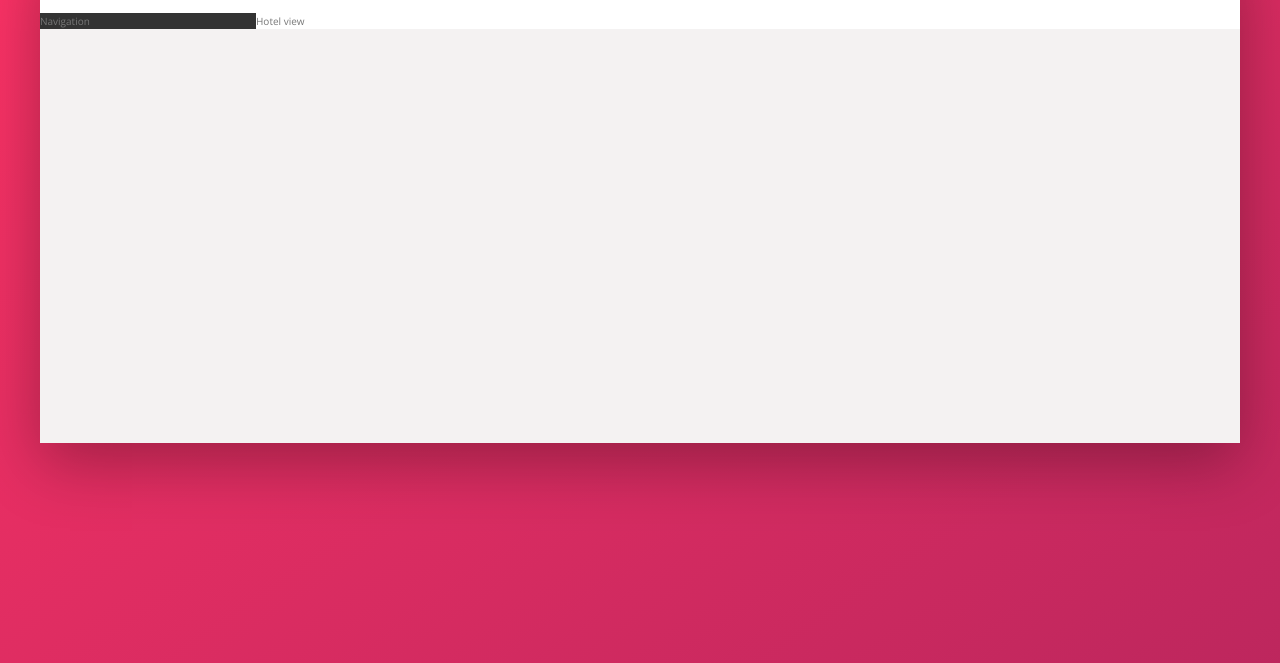
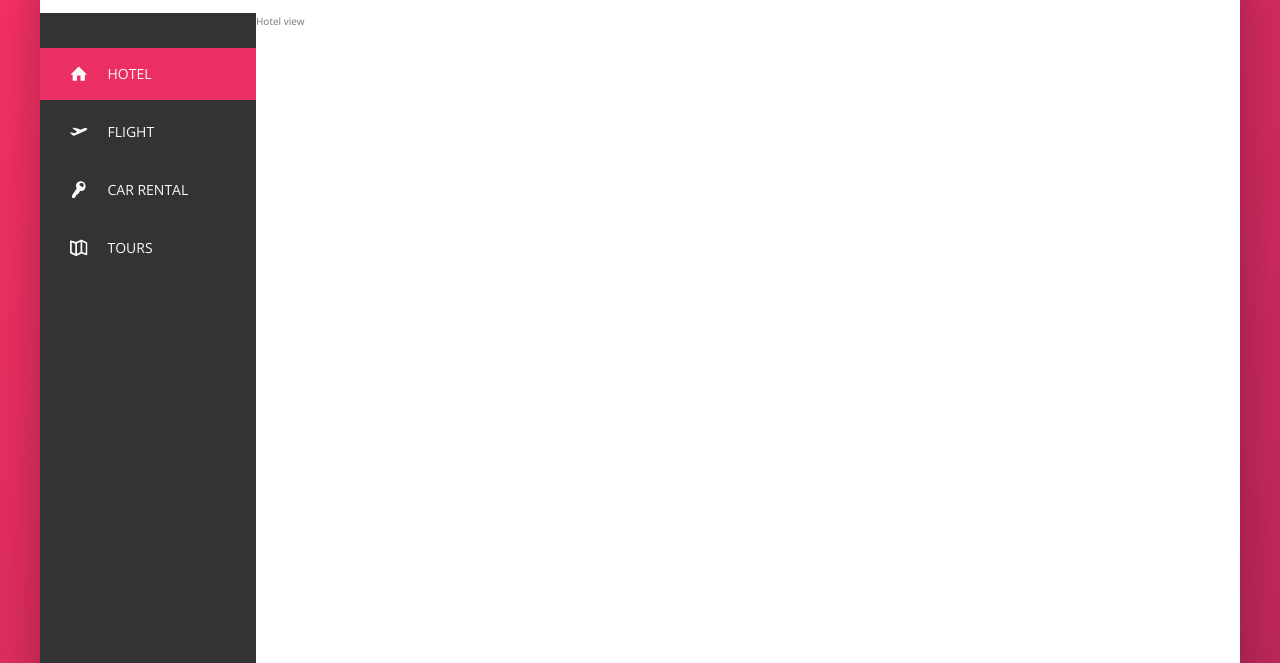
Before and after one commit to dalex998/trillo, a website: page index.html in a window 1280 px wide. Shown: the part 137-800 px from the top of the page. Drawn offline with nearby package versions, Linux system fonts and the light colour scheme.

Commit message:
Finish Buildin the Navigation

```diff
--- a/index.html
+++ b/index.html
@@ -54,7 +54,43 @@
         </nav>
       </header>
       <div class="content">
-        <nav class="sidebar">Navigation</nav>
+        <nav class="sidebar">
+          <ul class="side-nav">
+            <li class="side-nav__item side-nav__item--active">
+              <a href="#" class="side-nav__link">
+                <svg class="side-nav__icon">
+                  <use xlink:href="img/sprite.svg#icon-home"></use>
+                </svg>
+                <span>Hotel</span>
+              </a>
+            </li>
+            <li class="side-nav__item">
+              <a href="#" class="side-nav__link">
+                <svg class="side-nav__icon">
+                  <use xlink:href="img/sprite.svg#icon-aircraft-take-off"></use>
+                </svg>
+                <span>Flight</span>
+              </a>
+            </li>
+            <li class="side-nav__item">
+              <a href="#" class="side-nav__link">
+                <svg class="side-nav__icon">
+                  <use xlink:href="img/sprite.svg#icon-key"></use>
+                </svg>
+                <span>Car rental</span>
+              </a>
+            </li>
+            <li class="side-nav__item">
+              <a href="#" class="side-nav__link">
+                <svg class="side-nav__icon">
+                  <use xlink:href="img/sprite.svg#icon-map"></use>
+                </svg>
+                <span>Tours</span>
+              </a>
+            </li>
+          </ul>
+          <div class="legal">&copy; 2017 by trillo. All rights reserved.</div>
+        </nav>
         <main class="hotel-view">Hotel view</main>
       </div>
     </div>
--- a/package.json
+++ b/package.json
@@ -20,5 +20,8 @@
     "node-sass": "^4.5.3",
     "npm-run-all": "^4.1.1",
     "postcss-cli": "^4.1.1"
+  },
+  "dependencies": {
+    "normalize.css": "^8.0.1"
   }
 }
--- a/sass/_components.scss
+++ b/sass/_components.scss
@@ -108,3 +108,71 @@
     margin-right: 1rem;
   }
 }
+
+///////////////////////////////////////
+// SIDE NAVIGATION
+
+.side-nav {
+  font-size: 1.4rem;
+  list-style: none;
+  margin-top: 3.5rem;
+  &__item {
+    position: relative;
+
+    &:not(:last-child) {
+      margin-bottom: 0.55rem;
+    }
+  }
+
+  &__item::before {
+    content: "";
+    position: absolute;
+    top: 0;
+    left: 0;
+    height: 100%;
+    width: 3px;
+    background-color: var(--color-primary);
+    transform: scaleY(0);
+    transition: transform 0.2s, width 0.4s cubic-bezier(1, 0, 0, 1) 0.2s,
+      background-color 0.1s;
+  }
+
+  &__item:hover::before,
+  &__item--active::before {
+    transform: scaleY(1);
+    width: 100%;
+  }
+
+  &__item:active::before {
+    background-color: var(--color-primary-light);
+  }
+
+  &__link:link,
+  &__link:visited {
+    color: var(--color-grey-light-1);
+    text-decoration: none;
+    text-transform: uppercase;
+    display: block;
+    position: relative;
+    z-index: 10;
+    padding: 1.5rem 3rem;
+    display: flex;
+    align-items: center;
+  }
+  &__icon {
+    width: 1.75rem;
+    height: 1.75rem;
+    margin-right: 2rem;
+    fill: currentColor;
+  }
+}
+
+///////////////////////////////////////
+// LEGAL NAVIGATION
+
+.legal {
+  font-size: 1.2rem;
+  color: var(--color-grey-light-4);
+  text-align: center;
+  padding: 2.5rem;
+}
--- a/sass/_layout.scss
+++ b/sass/_layout.scss
@@ -26,9 +26,13 @@ otherwise occupy the available viewport*/
 .sidebar {
   background-color: var(--color-grey-dark-1);
   flex: 0 0 18%;
+  display: flex;
+  flex-direction: column;
+  justify-content: space-between;
 }
 .hotel-view {
   background-color: #fff;
   /*flex 1 means grow as much as you can*/
   flex: 1;
+  height: 80rem;
 }
```
Also changed, not shown: css/style.css, 1 other file.
